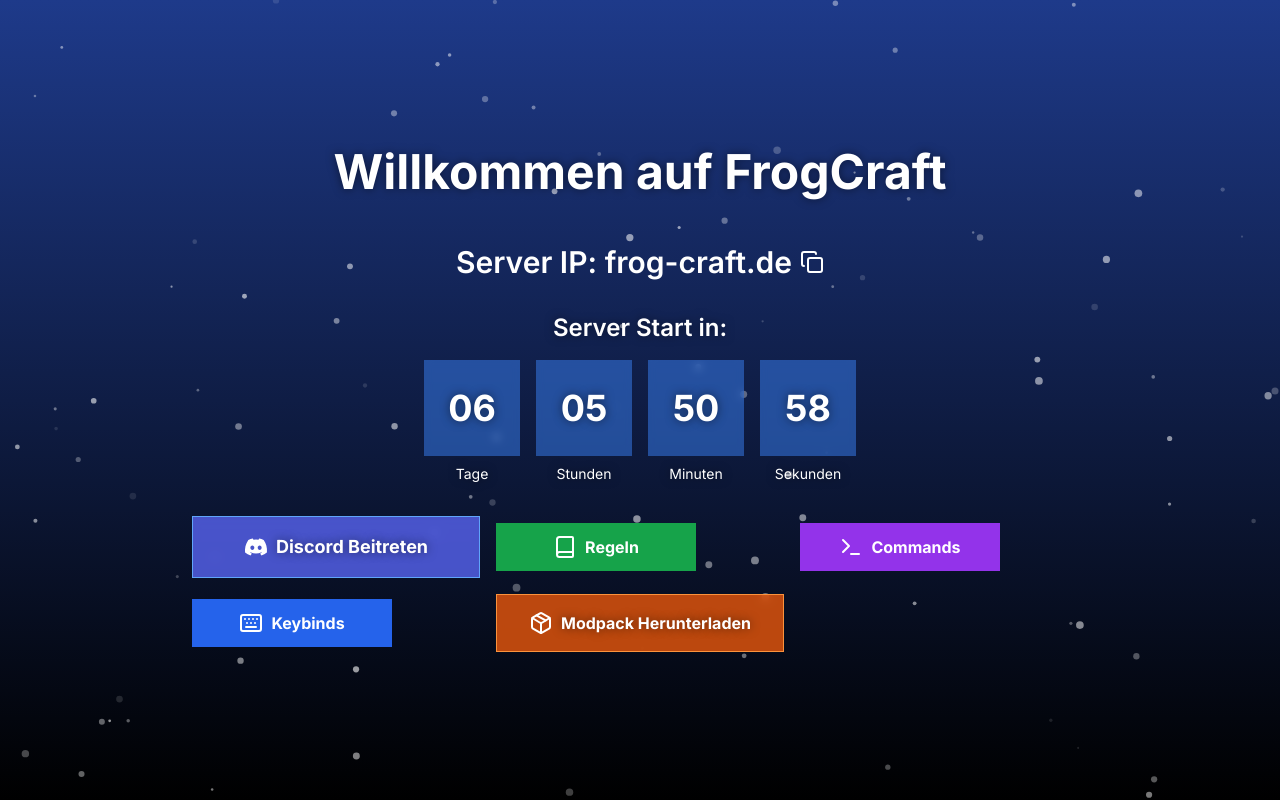
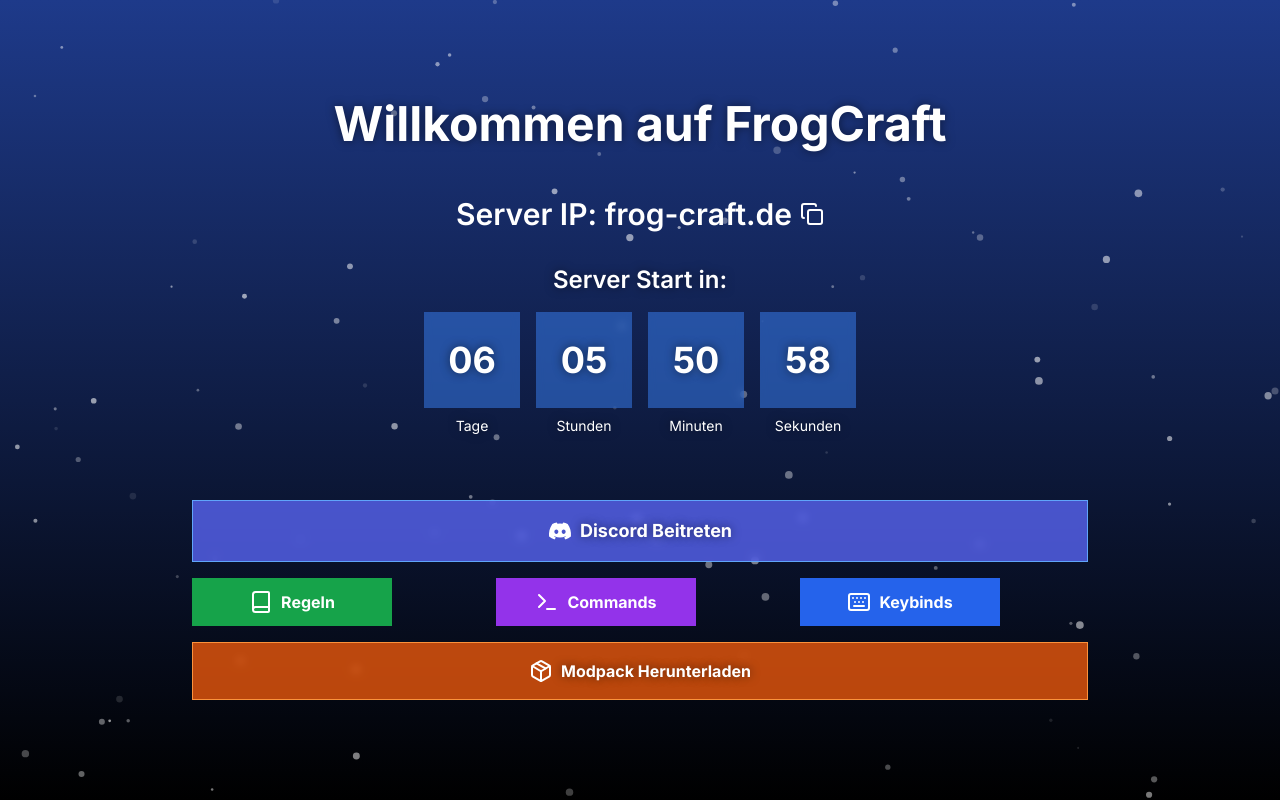
Before and after one commit to philipp939/frogcraft3, a Next.js app: page / in a window 1280 px wide. Built offline with nearby package versions, Linux system fonts and the light colour scheme.

Commit message:
Add files via upload

```diff
--- a/app/components/ButtonGrid.tsx
+++ b/app/components/ButtonGrid.tsx
@@ -6,12 +6,22 @@ import ModpackButton from "./ModpackButton"
 
 export default function ButtonGrid() {
   return (
-    <div className="grid grid-cols-1 sm:grid-cols-2 md:grid-cols-3 gap-4 w-full max-w-4xl mx-auto place-items-center">
-      <DiscordButton />
-      <RulesButton />
-      <CommandsButton />
-      <KeybindsButton />
-      <ModpackButton />
+    <div className="grid grid-cols-6 sm:grid-cols-12 gap-4 mt-8 max-w-4xl mx-auto w-full">
+      <div className="col-span-6 sm:col-span-12">
+        <DiscordButton />
+      </div>
+      <div className="col-span-3 sm:col-span-4">
+        <RulesButton />
+      </div>
+      <div className="col-span-3 sm:col-span-4">
+        <CommandsButton />
+      </div>
+      <div className="col-span-6 sm:col-span-4">
+        <KeybindsButton />
+      </div>
+      <div className="col-span-6 sm:col-span-12">
+        <ModpackButton />
+      </div>
     </div>
   )
 }
```
